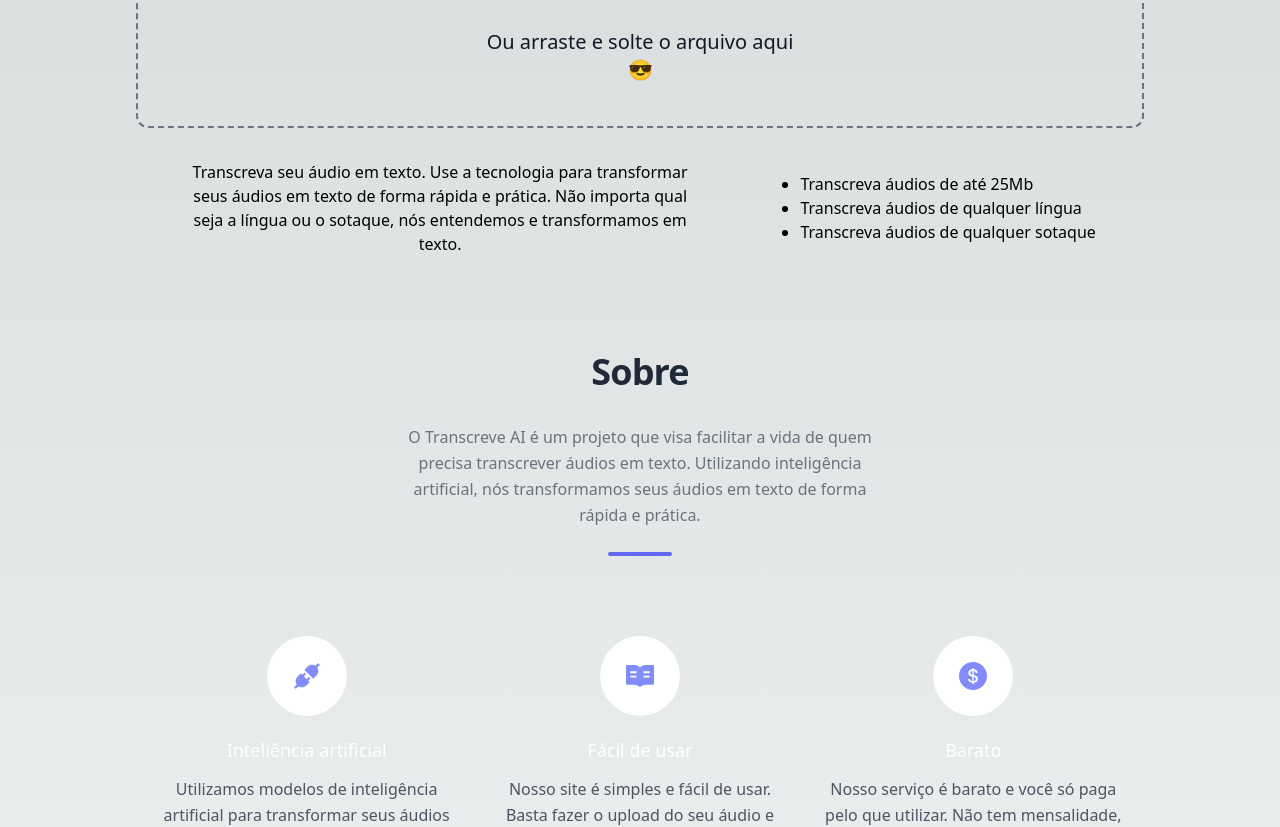
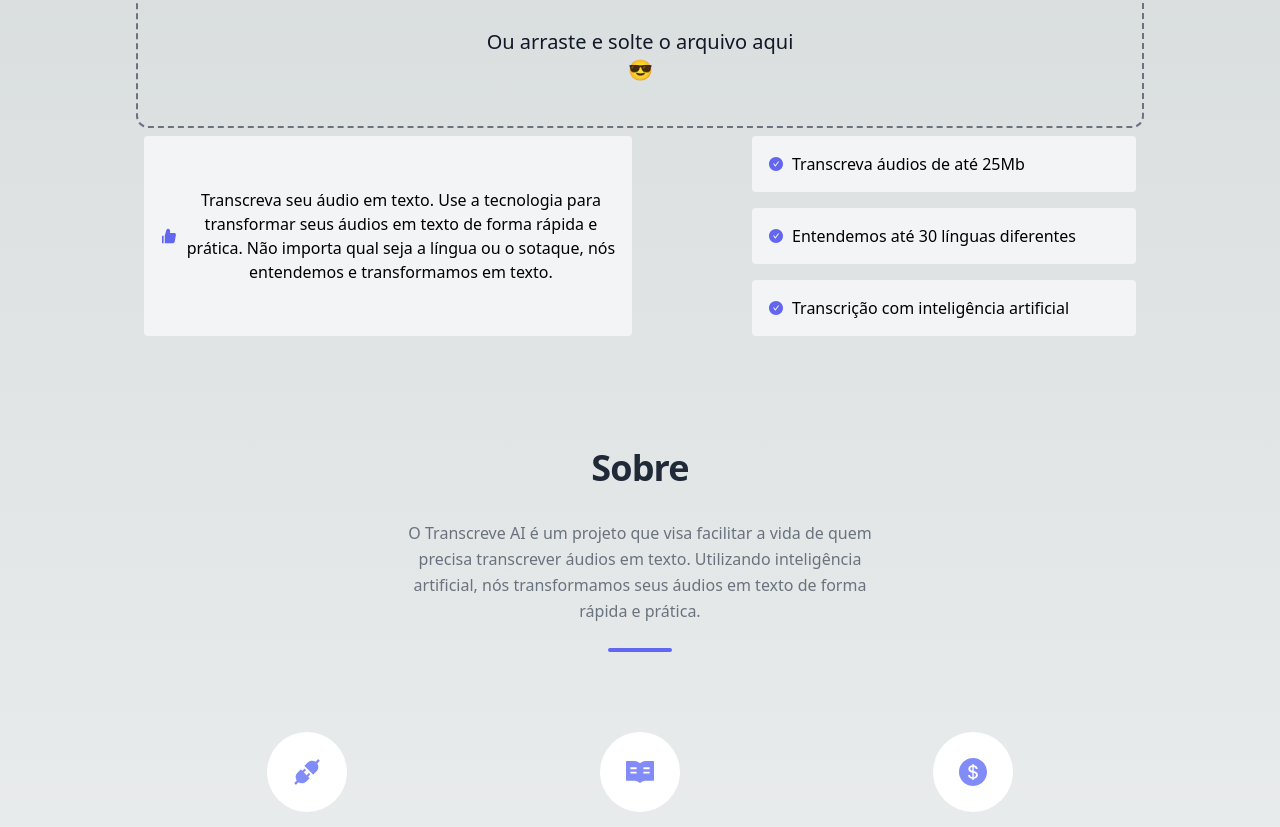
Before and after one commit to ViniciusTei/audio-to-text, a React (Vite) app in the folder app/: page /audio in a window 1280 px wide. Shown: the part 240-1067 px from the top of the page. Built offline with nearby package versions, Linux system fonts and the light colour scheme; no server answers.

Commit message:
feat listing of features

```diff
--- a/app/src/components/domain/AboutSection.tsx
+++ b/app/src/components/domain/AboutSection.tsx
@@ -21,7 +21,7 @@
                 <AiFillApi size="2rem"/>
               </div>
               <div className="flex-grow">
-                <h2 className="text-white text-lg title-font font-medium mb-3">
+                <h2 className="dark:text-white text-lg title-font font-medium mb-3">
                   Inteliência artificial
                 </h2>
                 <p className="leading-relaxed text-base text-gray-600 dark:text-gray-100">
@@ -34,7 +34,7 @@
                 <AiFillRead size="2rem"/>
               </div>
               <div className="flex-grow">
-                <h2 className="text-white text-lg title-font font-medium mb-3">
+                <h2 className="dark:text-white text-lg title-font font-medium mb-3">
                   Fácil de usar
                 </h2>
                 <p className="leading-relaxed text-base text-gray-600 dark:text-gray-100">
@@ -47,7 +47,7 @@
                 <AiFillDollarCircle size="2rem"/>
               </div>
               <div className="flex-grow">
-                <h2 className="text-white text-lg title-font font-medium mb-3">
+                <h2 className="dark:text-white text-lg title-font font-medium mb-3">
                   Barato
                 </h2>
                 <p className="leading-relaxed text-base text-gray-600 dark:text-gray-100">
--- a/app/src/components/pages/TranscriptPage.tsx
+++ b/app/src/components/pages/TranscriptPage.tsx
@@ -5,6 +5,7 @@
 import openai from 'lib/openai'
 import supabase from 'lib/api'
 import useSession from 'hooks/useSession'
+import { AiFillCheckCircle, AiFillLike } from 'react-icons/ai'
 
 const { speechToText } = openai
 
@@ -172,13 +173,43 @@
       )}
 
       <AdsComponent dataAdSlot='f08c47fec0942fa0'/>
-      <div className="flex mt-8 flex-col-reverse items-center gap-2 md:flex-row md:justify-around">
-        <p className="max-w-lg">Transcreva seu áudio em texto. Use a tecnologia para transformar seus áudios em texto de forma rápida e prática. Não importa qual seja a língua ou o sotaque, nós entendemos e transformamos em texto.</p>
+      <div className="flex justify-between w-full sm:mx-auto sm:mb-2 -mx-2">
+        <div className="p-2 sm:w-1/2 w-full">
+          <div className="bg-gray-100 dark:bg-gray-800 rounded flex gap-2 p-4 h-full items-center">
+            <AiFillLike className="text-indigo-500 dark:text-white" size="4rem"/>
+            <span className="title-font font-medium dark:text-white">Transcreva seu áudio em texto. Use a tecnologia para transformar seus áudios em texto de forma rápida e prática. Não importa qual seja a língua ou o sotaque, nós entendemos e transformamos em texto.</span>
+          </div>
+        </div>
 
-        <ul className="flex flex-col items-start list-disc">
-          <li>Transcreva áudios de até 25Mb</li>
-          <li>Transcreva áudios de qualquer língua</li>
-          <li>Transcreva áudios de qualquer sotaque</li>
+        <ul className="flex flex-col items-start w-fit-content">
+          <li className="w-80">
+            <div className="p-2 w-full">
+              <div className="bg-gray-100 dark:bg-gray-800 rounded flex gap-2 p-4 h-full w-96 items-center">
+                <AiFillCheckCircle className="text-indigo-500 dark:text-white" />
+                <span className="title-font font-medium dark:text-white">Transcreva áudios de até 25Mb</span>
+              </div>
+            </div>
+          </li>
+          <li className="w-full">
+            <div className="p-2 w-full">
+              <div className="bg-gray-100 dark:bg-gray-800 rounded flex gap-2 p-4 h-full w-96 items-center">
+                <AiFillCheckCircle className="text-indigo-500 dark:text-white" />
+                <span className="title-font font-medium dark:text-white">
+                  Entendemos até 30 línguas diferentes
+                </span>
+              </div>
+            </div>
+          </li>
+          <li className="w-full">
+            <div className="p-2 w-full">
+              <div className="bg-gray-100 dark:bg-gray-800 rounded flex gap-2 p-4 h-full w-96 items-center">
+                <AiFillCheckCircle className="text-indigo-500 dark:text-white" />
+                <span className="title-font font-medium dark:text-white">
+                  Transcrição com inteligência artificial
+                </span>
+              </div>
+            </div>
+          </li>
         </ul>
       </div>
       <AdsComponent dataAdSlot='f08c47fec0942fa0'/>
@@ -193,7 +224,4 @@
   return new File([theBlob], fileName, { lastModified: new Date().getTime(), type: theBlob.type })
 }
 
-
-
-
 export default TranscriptPage
```
